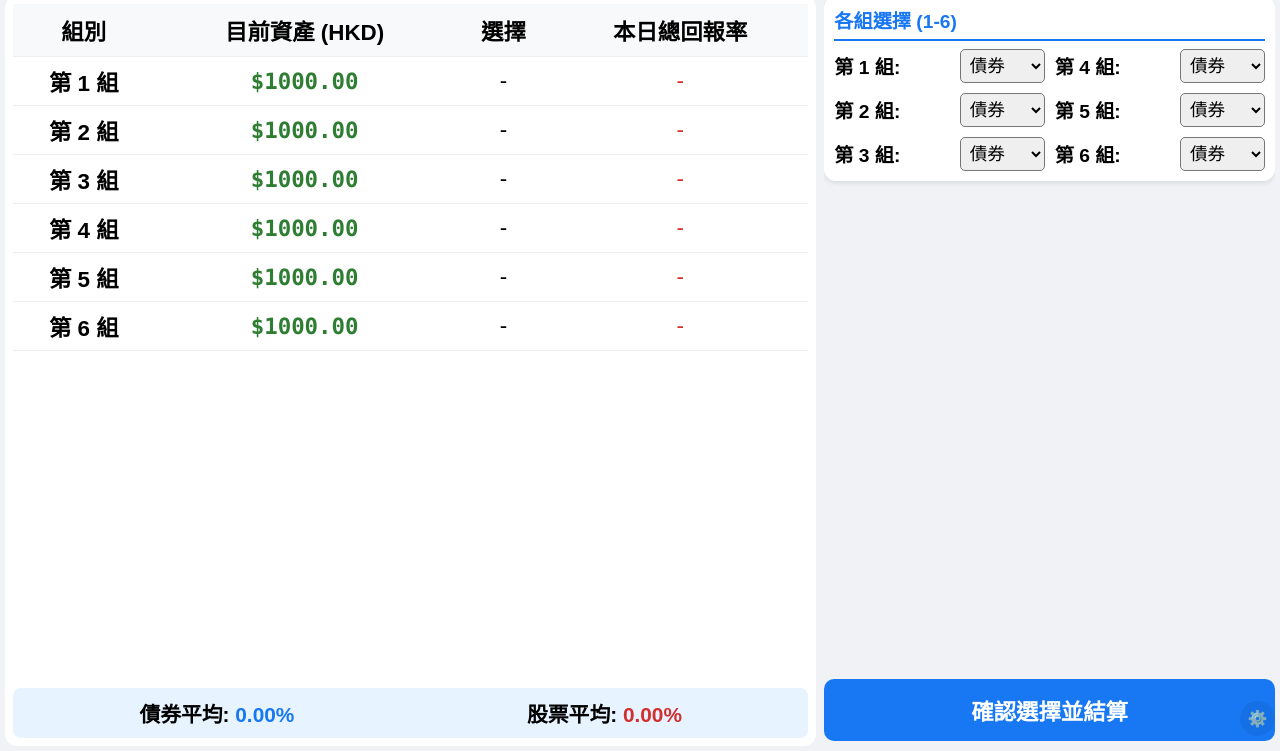
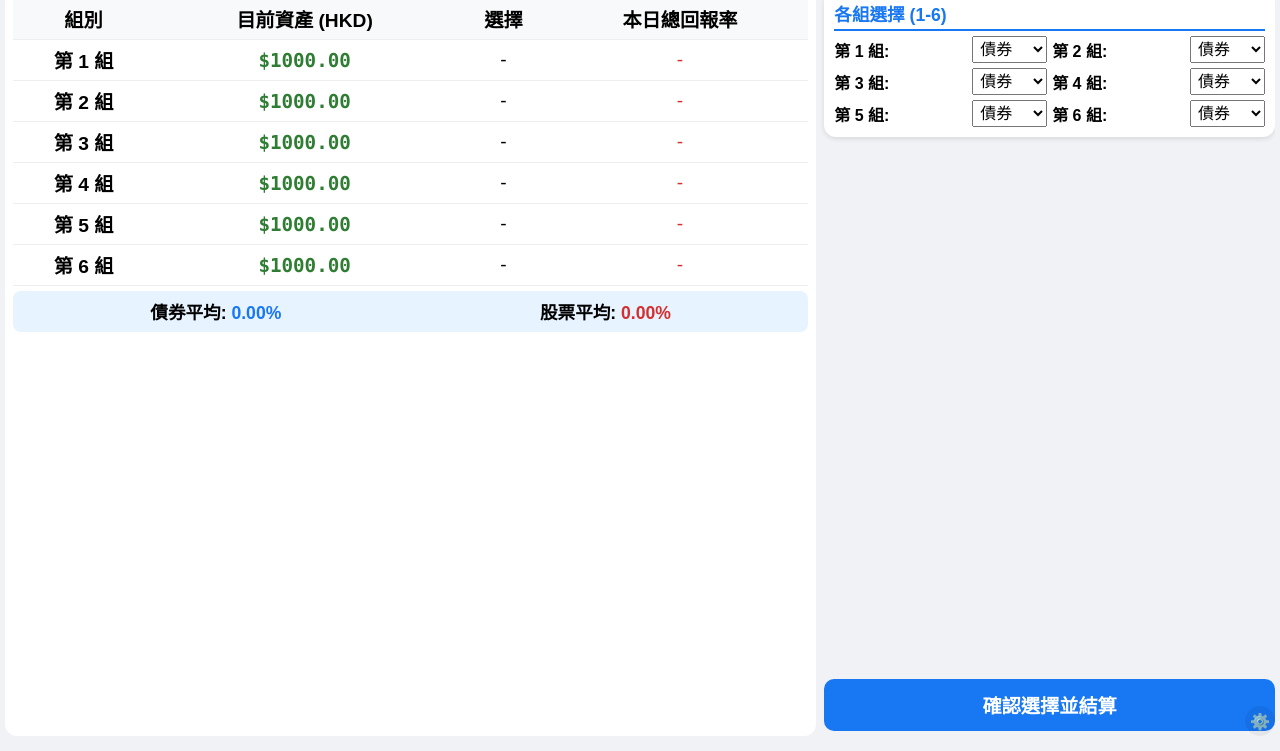
Before and after one commit to kanshing830/sharesandbonds, a plain HTML site: page index.html in a window 1280 px wide. Shown: the part 59-810 px from the top of the page. Drawn offline with Linux system fonts and the light colour scheme.

Commit message:
Update index.html

```diff
--- a/index.html
+++ b/index.html
@@ -4,60 +4,90 @@
     <meta charset="UTF-8">
     <title>投資模擬：誰是Elon Musk？！ (iPad 適配版)</title>
    <style>
-        body { font-family: "Microsoft JhengHei", sans-serif; background-color: #f0f2f5; margin: 0; padding: 5px; height: 100vh; overflow: hidden; display: flex; flex-direction: column; }
-        .header { text-align: center; padding: 5px 0; background: #1877f2; color: white; border-radius: 8px; margin-bottom: 5px; }
-        .header h1 { margin: 0; font-size: 1.5rem; }
-        .dashboard { flex: 1; display: grid; grid-template-columns: 1.8fr 1fr; gap: 8px; height: calc(100% - 50px); overflow: hidden; }
-        .main-panel { background: white; padding: 8px; border-radius: 12px; display: flex; flex-direction: column; justify-content: space-between; overflow: hidden; }
+    /* Prevent the body from scrolling and use a full-height flex column */
+    body {
+        font-family: "Microsoft JhengHei", sans-serif;
+        background-color: #f0f2f5;
+        margin: 0;
+        padding: 5px;
+        height: 100vh;
+        overflow: hidden;
+        display: flex;
+        flex-direction: column;
+        box-sizing: border-box;
+    }
 
-        table { width: 100%; border-collapse: collapse; font-size: 1.4rem; }
-        th, td { border-bottom: 1px solid #eee; padding: 8px 5px; text-align: center; transition: all 0.3s ease; }
-        th { background: #f8f9fa; padding: 10px 5px; }
+    .header { text-align: center; padding: 5px 0; background: #1877f2; color: white; border-radius: 8px; margin-bottom: 5px; flex-shrink: 0; }
+    .header h1 { margin: 0; font-size: 1.3rem; }
+
+    /* Dashboard now takes up exactly the remaining height */
+    .dashboard {
+        flex: 1;
+        display: grid;
+        grid-template-columns: 1.8fr 1fr;
+        gap: 8px;
+        min-height: 0; /* Critical for flex children to shrink */
+        overflow: hidden;
+    }
+
+    /* Main Panel: The table area */
+    .main-panel {
+        background: white;
+        padding: 8px;
+        border-radius: 12px;
+        display: flex;
+        flex-direction: column;
+        min-height: 0;
+    }
+
+    /* Table Container: Make the table scroll internally if needed, but try to fit it */
+    .table-container { flex: 1; overflow-y: auto; }
+    table { width: 100%; border-collapse: collapse; font-size: 1.2rem; }
+    th, td { border-bottom: 1px solid #eee; padding: 6px 4px; text-align: center; }
+    th { background: #f8f9fa; position: sticky; top: 0; }
 
     .winner-row { background-color: #fff9c4 !important; }
-        .winner-row td { font-weight: bold; }
-        .winner-row td.balance { color: #f57f17; }
-        .trophy { margin-left: 5px; font-size: 1.2rem; }
+    .balance { font-family: 'Consolas', monospace; font-weight: bold; color: #2e7d32; }
 
-        .balance { font-family: 'Consolas', monospace; font-weight: bold; color: #2e7d32; }
-        .stats-box { background: #e7f3ff; padding: 10px; border-radius: 8px; font-size: 1.3rem; font-weight: bold; display: flex; justify-content: space-around; margin-top: 5px; }
-        .side-panel { display: flex; flex-direction: column; gap: 8px; overflow: hidden; }
+    .stats-box {
+        background: #e7f3ff;
+        padding: 8px;
+        border-radius: 8px;
+        font-size: 1.1rem;
+        font-weight: bold;
+        display: flex;
+        justify-content: space-around;
+        margin-top: 5px;
+        flex-shrink: 0;
+    }
+
+    /* Side Panel: Inputs and Buttons */
+    .side-panel { display: flex; flex-direction: column; gap: 8px; min-height: 0; }
     .card { background: white; padding: 10px; border-radius: 12px; box-shadow: 0 2px 5px rgba(0,0,0,0.1); }
-        h2 { margin: 0 0 8px 0; font-size: 1.2rem; color: #1877f2; border-bottom: 2px solid #1877f2; padding-bottom: 5px; }
+    h2 { margin: 0 0 5px 0; font-size: 1.1rem; color: #1877f2; border-bottom: 2px solid #1877f2; padding-bottom: 3px; }
 
+    /* Tighten the group grid to save vertical space */
     .group-grid {
         display: grid;
         grid-template-columns: 1fr 1fr;
         grid-template-rows: repeat(3, 1fr);
-            grid-auto-flow: column;
-            gap: 10px;
+        gap: 5px;
     }
-
-        .group-item { display: flex; align-items: center; justify-content: space-between; font-size: 1.2rem; font-weight: bold; }
-        select { padding: 5px; font-size: 1.1rem; border-radius: 5px; width: 85px; }
+    .group-item { display: flex; align-items: center; justify-content: space-between; font-size: 1rem; font-weight: bold; }
+    select { padding: 3px; font-size: 1rem; width: 75px; }
 
     #dividend-card { display: none; background: #fff4e5; border: 2px solid #f7b928; }
-        .div-btn { background: #f7b928; color: #000; border: none; padding: 12px; border-radius: 8px; font-weight: bold; font-size: 1.1rem; cursor: pointer; width: 100%; transition: 0.3s; }
-        .div-btn:active { transform: scale(0.9); }
+    .div-btn { background: #f7b928; color: #000; border: none; padding: 8px; border-radius: 8px; font-weight: bold; font-size: 1rem; cursor: pointer; width: 100%; }
 
-        .btn { width: 100%; padding: 15px; border: none; border-radius: 10px; cursor: pointer; font-weight: bold; font-size: 1.4rem; transition: 0.2s; }
+    /* Buttons area */
+    .action-area { margin-top: auto; padding-bottom: 5px; flex-shrink: 0; }
+    .btn { width: 100%; padding: 12px; border: none; border-radius: 10px; cursor: pointer; font-weight: bold; font-size: 1.2rem; }
     .btn-next { background: #1877f2; color: white; }
 
     .admin-trigger {
-            position: fixed;
-            bottom: 5px;
-            right: 5px;
-            width: 35px;
-            height: 35px;
-            background: rgba(0,0,0,0.05);
-            border-radius: 50%;
-            display: flex;
-            align-items: center;
-            justify-content: center;
-            cursor: pointer;
-            z-index: 999;
-            color: #ccc;
-            font-size: 1rem;
+        position: fixed; bottom: 5px; right: 5px; width: 30px; height: 30px;
+        background: rgba(0,0,0,0.05); border-radius: 50%; display: flex;
+        align-items: center; justify-content: center; cursor: pointer; z-index: 999;
     }
 </style>
 </head>
```
Lines whose indentation alone changed are shown as unchanged.
